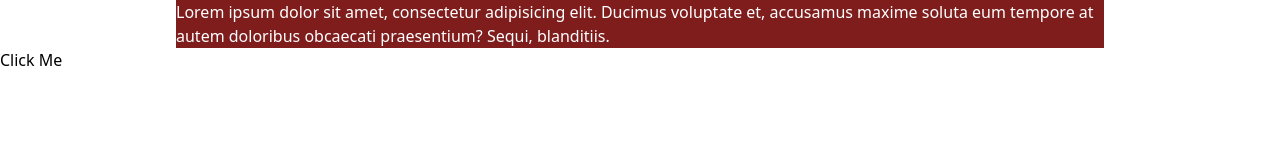
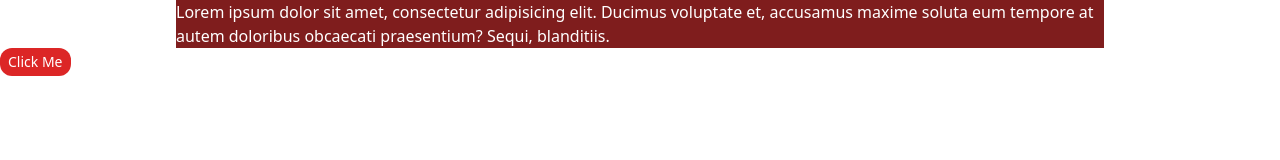
Before and after one commit to amir0707k/testing-tailwind, a website built with Vite: page index.html in a window 1280 px wide. Built offline with nearby package versions, Linux system fonts and the light colour scheme.

Commit message:
second commit

```diff
--- a/index.html
+++ b/index.html
@@ -5,6 +5,7 @@
     <meta name="viewport" content="width=device-width, initial-scale=1.0">
     <title>Document</title>
     <link rel="stylesheet" href="style.css">
+    <script src="https://cdn.tailwindcss.com"></script>
 </head>
 <body>
     <!-- Square Notations -->
--- a/style.css
+++ b/style.css
@@ -2,8 +2,8 @@
 @tailwind components;
 @tailwind utilities;
  /* Apply directive & layer directive */
-/* @layer components{
+@layer components{
     .btn{
     @apply bg-red-600 rounded-xl px-2 py-1 text-sm text-white
 }
-} */
+}
```
Also changed, not shown: package.json (+5 -2 lines), 2 other files.
